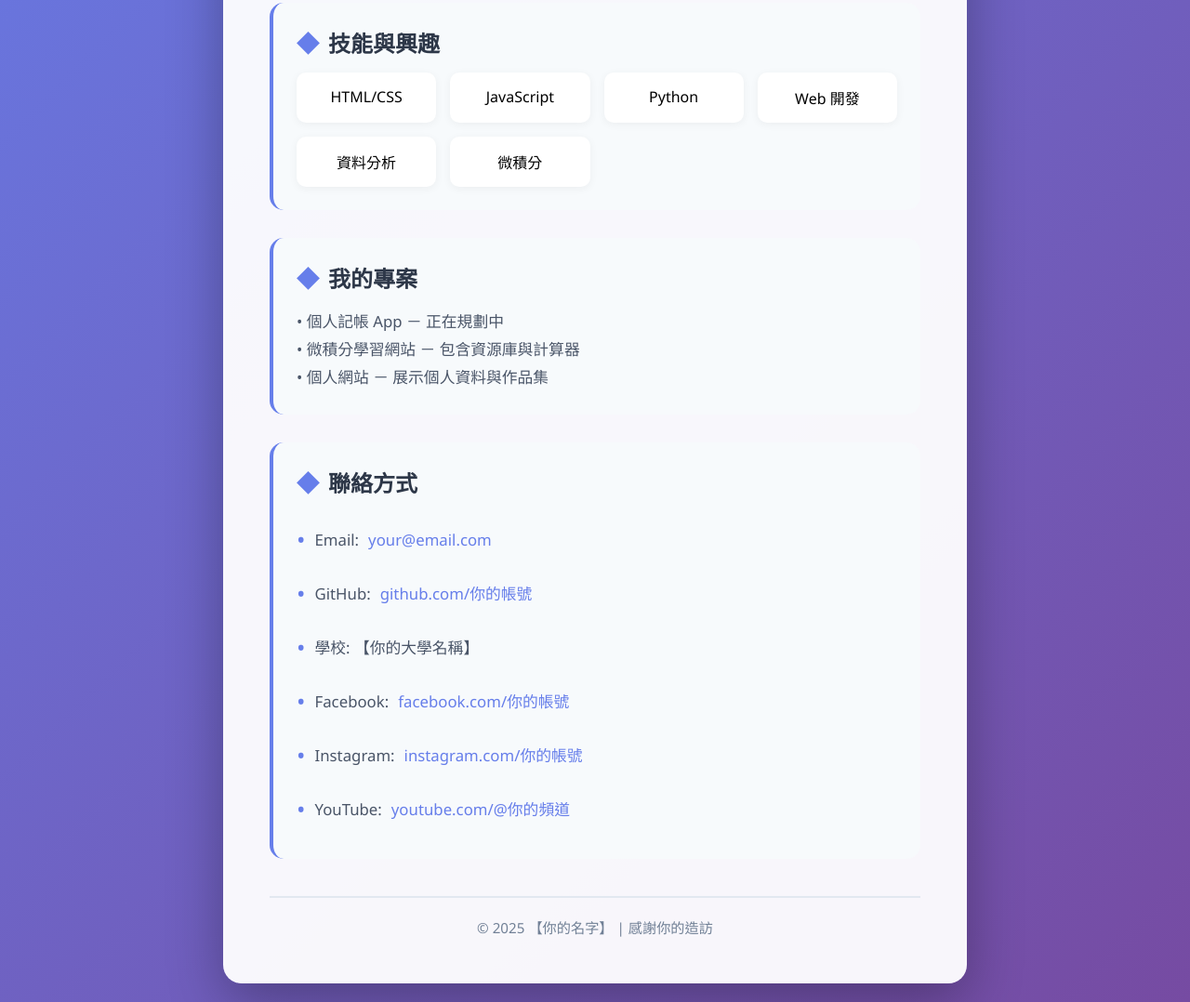
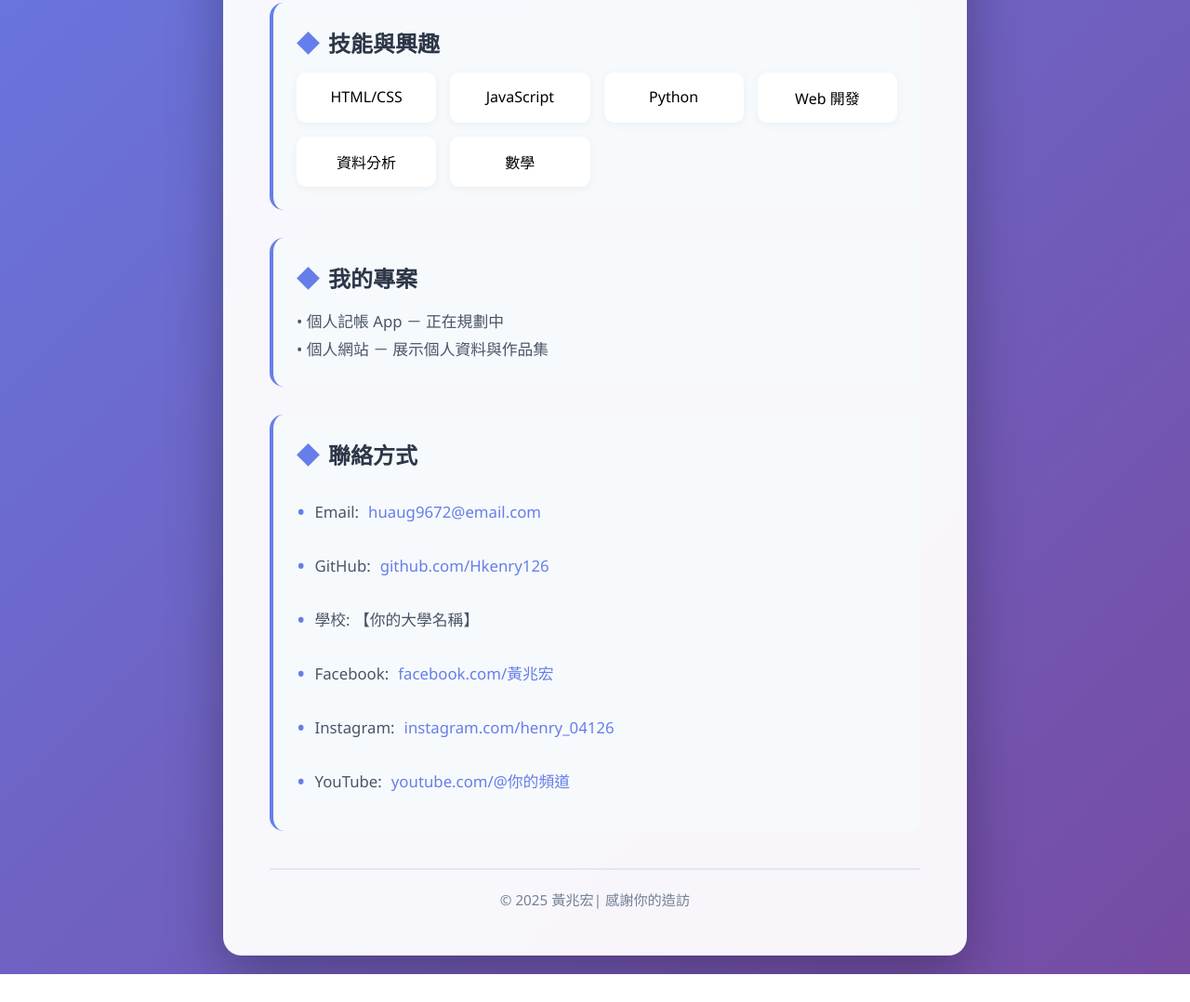
Before and after one commit to Hkenry126/my-personal-website, a plain HTML site: page index.html in a window 1280 px wide. Shown: the part 535-1613 px from the top of the page at 93% size. After the commit the page ends 1583 px from the top, so only its background shows below. Drawn offline with Linux system fonts and the light colour scheme.

Commit message:
Update personal information in index.html

```diff
--- a/index.html
+++ b/index.html
@@ -197,8 +197,8 @@
   <div class="container">
     <div class="header">
       <img src="個人圖片jpg" class="avatar" alt="個人照片" />
-      <h1>【你的名字】</h1>
-      <div class="subtitle">大學生 | 【你的專業】</div>
+      <h1>黃兆宏</h1>
+      <div class="subtitle">大學生 | 數學專業</div>
       <div class="tags">
         <span class="tag">程式設計</span>
         <span class="tag">學習者</span>
@@ -223,7 +223,7 @@
         <div class="skill-item">Python</div>
         <div class="skill-item">Web 開發</div>
         <div class="skill-item">資料分析</div>
-        <div class="skill-item">微積分</div>
+        <div class="skill-item">數學</div>
       </div>
     </div>
 
@@ -231,7 +231,6 @@
       <h2>我的專案</h2>
       <p>
         • 個人記帳 App － 正在規劃中<br>
-        • 微積分學習網站 － 包含資源庫與計算器<br>
         • 個人網站 － 展示個人資料與作品集
       </p>
     </div>
@@ -239,17 +238,17 @@
     <div class="section">
       <h2>聯絡方式</h2>
       <ul class="contact-list">
-        <li>Email: <a href="mailto:your@email.com">your@email.com</a></li>
-        <li>GitHub: <a href="https://github.com/你的帳號" target="_blank">github.com/你的帳號</a></li>
+        <li>Email: <a href="mailto:huaug9672@email.com">huaug9672@email.com</a></li>
+        <li>GitHub: <a href="https://github.com/Hkenry126" target="_blank">github.com/Hkenry126</a></li>
         <li>學校: 【你的大學名稱】</li>
-                <li>Facebook: <a href="https://facebook.com/你的帳號" target="_blank">facebook.com/你的帳號</a></li>
-                <li>Instagram: <a href="https://instagram.com/你的帳號" target="_blank">instagram.com/你的帳號</a></li>
-                <li>YouTube: <a href="https://youtube.com/@你的頻道" target="_blank">youtube.com/@你的頻道</a></li>
+        <li>Facebook: <a href="https://www.facebook.com/share/1FnBRDRMW6/" target="_blank">facebook.com/黃兆宏</a></li>
+        <li>Instagram: <a href="https://www.instagram.com/henry_04126?igsh=a3R2ZHEwdmMybDMw" target="_blank">instagram.com/henry_04126</a></li>
+        <li>YouTube: <a href="https://youtube.com/@你的頻道" target="_blank">youtube.com/@你的頻道</a></li>
       </ul>
     </div>
 
     <div class="footer">
-      <p>© 2025 【你的名字】 | 感謝你的造訪</p>
+      <p>© 2025 黃兆宏| 感謝你的造訪</p>
     </div>
   </div>
 </body>
```
